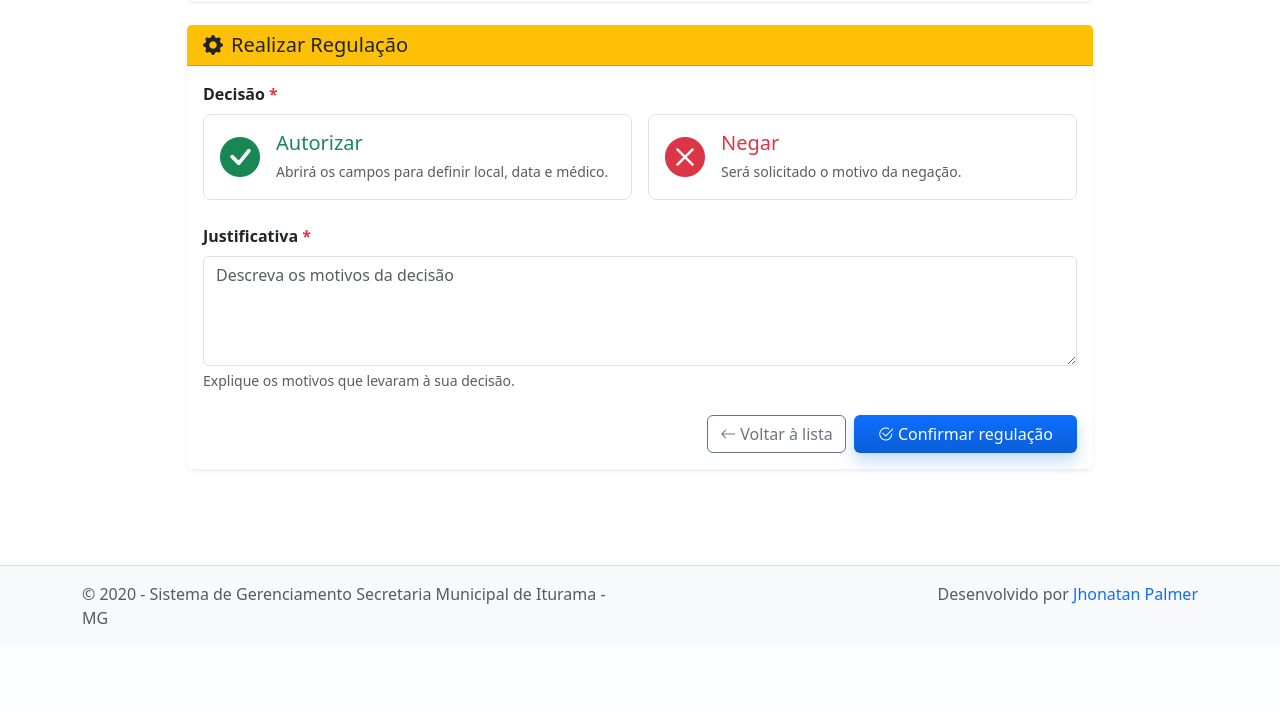
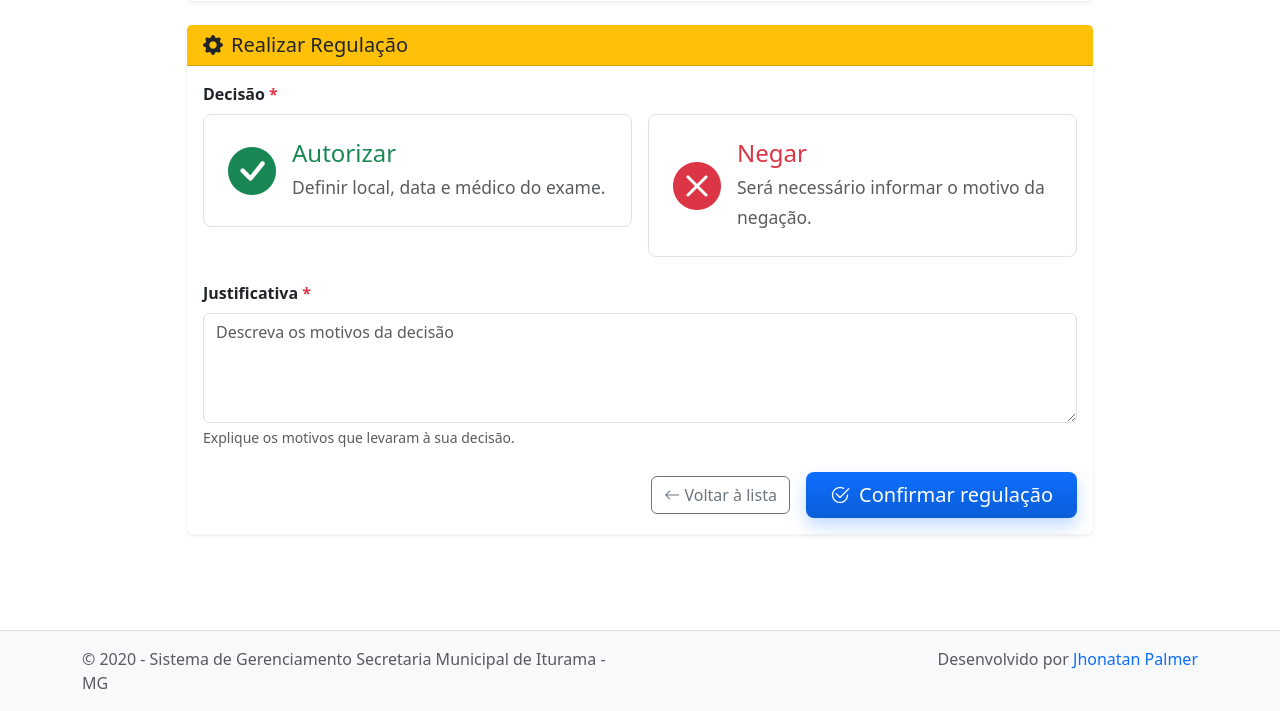
Before and after one commit to Jhonatanpalmer/pronto_socorro, a Django app: template regulacao/templates/regulacao/regular_exame.html in a window 1280 px wide. Shown: the part 631-1342 px from the top of the page. Before the commit the page ends 1255 px from the top, so only its background shows below. Run offline with Django 5.2, Linux system fonts and the light colour scheme; the template is opened without the code that fills it: most values are stand-ins (such as "Sample title", 1, 10 or a date in 2020).

Commit message:
Regulação UI: larger decision controls + exclusive selection + dynamic CTA. - Enlarged decision cards and added btn-lg for better visibility. - Enforced mutual exclusivity in JS, despite radio semantics, to ensure clarity. - Dynamic primary button switches color/text: Autorizar e salvar / Negar e salvar.

```diff
--- a/regulacao/templates/regulacao/regular_exame.html
+++ b/regulacao/templates/regulacao/regular_exame.html
@@ -105,21 +105,21 @@
                                             <div class="row g-3">
                                                 <div class="col-12 col-lg-6">
                                                     <input type="radio" class="btn-check" name="decisao" id="autorizar" value="autorizado" required {% if decisao == 'autorizado' %}checked{% endif %}>
-                                    <label class="btn w-100 p-3 border rounded-3 text-start d-flex align-items-center gap-3 btn-outline-success" for="autorizar">
-                                        <span class="display-6"><i class="bi bi-check-circle-fill text-success"></i></span>
+                                                    <label class="btn btn-lg w-100 p-4 border rounded-3 text-start d-flex align-items-center gap-3 btn-outline-success decision-option" for="autorizar">
+                                                        <span class="display-5"><i class="bi bi-check-circle-fill text-success"></i></span>
                                                         <span>
-                                            <span class="h5 mb-1 d-block">Autorizar</span>
-                                            <small class="text-muted">Abrirá os campos para definir local, data e médico.</small>
+                                                            <span class="h4 mb-1 d-block">Autorizar</span>
+                                                            <small class="text-muted">Definir local, data e médico do exame.</small>
                                                         </span>
                                                     </label>
                                                 </div>
                                                 <div class="col-12 col-lg-6">
                                                     <input type="radio" class="btn-check" name="decisao" id="negar" value="negado" required {% if decisao == 'negado' %}checked{% endif %}>
-                                    <label class="btn w-100 p-3 border rounded-3 text-start d-flex align-items-center gap-3 btn-outline-danger" for="negar">
-                                        <span class="display-6"><i class="bi bi-x-circle-fill text-danger"></i></span>
+                                                    <label class="btn btn-lg w-100 p-4 border rounded-3 text-start d-flex align-items-center gap-3 btn-outline-danger decision-option" for="negar">
+                                                        <span class="display-5"><i class="bi bi-x-circle-fill text-danger"></i></span>
                                                         <span>
-                                            <span class="h5 mb-1 d-block">Negar</span>
-                                            <small class="text-muted">Será solicitado o motivo da negação.</small>
+                                                            <span class="h4 mb-1 d-block">Negar</span>
+                                                            <small class="text-muted">Será necessário informar o motivo da negação.</small>
                                                         </span>
                                                     </label>
                                                 </div>
@@ -164,12 +164,13 @@
                             <div class="form-text">Explique os motivos que levaram à sua decisão.</div>
                         </div>
 
-                        <div class="d-grid gap-2 d-sm-flex justify-content-sm-end">
+                                    <div class="d-grid gap-3 d-sm-flex justify-content-sm-end align-items-center">
                             <a href="{% url 'regulacao-list' %}" class="btn btn-outline-secondary">
                                 <i class="bi bi-arrow-left"></i> Voltar à lista
                             </a>
-                            <button type="submit" class="btn btn-primary px-4">
-                                <i class="bi bi-check2-circle"></i> Confirmar regulação
+                                        <button type="submit" id="submitDecisionBtn" class="btn btn-primary btn-lg px-4">
+                                            <i class="bi bi-check2-circle me-1"></i>
+                                            <span class="btn-text">Confirmar regulação</span>
                                         </button>
                         </div>
                     </form>
@@ -212,6 +213,7 @@ document.addEventListener('DOMContentLoaded', function(){
     const negar = document.getElementById('negar');
     const bloco = document.getElementById('campos-autorizacao');
     const form = document.getElementById('form-regular-exame');
+        const submitBtn = document.getElementById('submitDecisionBtn');
     const reqFields = [
         'input[name="local_realizacao"]',
         'input[name="data_agendada"]',
@@ -223,9 +225,33 @@ document.addEventListener('DOMContentLoaded', function(){
         const on = autorizar && autorizar.checked;
         if (bloco) bloco.style.display = on ? 'block' : 'none';
         reqFields.forEach(el => { if (el){ el.required = on; el.disabled = !on; }});
+
+            // Atualiza CTA principal (texto e cor) conforme decisão
+            if (submitBtn) {
+                if (on) {
+                    submitBtn.classList.remove('btn-danger');
+                    submitBtn.classList.add('btn-success');
+                    submitBtn.querySelector('.btn-text').textContent = 'Autorizar e salvar';
+                } else if (negar && negar.checked) {
+                    submitBtn.classList.remove('btn-success');
+                    submitBtn.classList.add('btn-danger');
+                    submitBtn.querySelector('.btn-text').textContent = 'Negar e salvar';
+                } else {
+                    submitBtn.classList.remove('btn-success', 'btn-danger');
+                    submitBtn.classList.add('btn-primary');
+                    submitBtn.querySelector('.btn-text').textContent = 'Confirmar regulação';
                 }
-    if (autorizar) autorizar.addEventListener('change', toggle);
-    if (negar) negar.addEventListener('change', toggle);
+            }
+    }
+        // Garantir exclusividade explícita e atualizar CTA
+        if (autorizar) autorizar.addEventListener('change', () => {
+            if (negar) negar.checked = false;
+            toggle();
+        });
+        if (negar) negar.addEventListener('change', () => {
+            if (autorizar) autorizar.checked = false;
+            toggle();
+        });
     {% if decisao == 'autorizado' %}
         if (autorizar) autorizar.checked = true;
     {% endif %}
```
Also changed, not shown: regulacao/templates/regulacao/regular_consulta.html (+41 -10 lines). Lines whose indentation alone changed are shown as unchanged.
